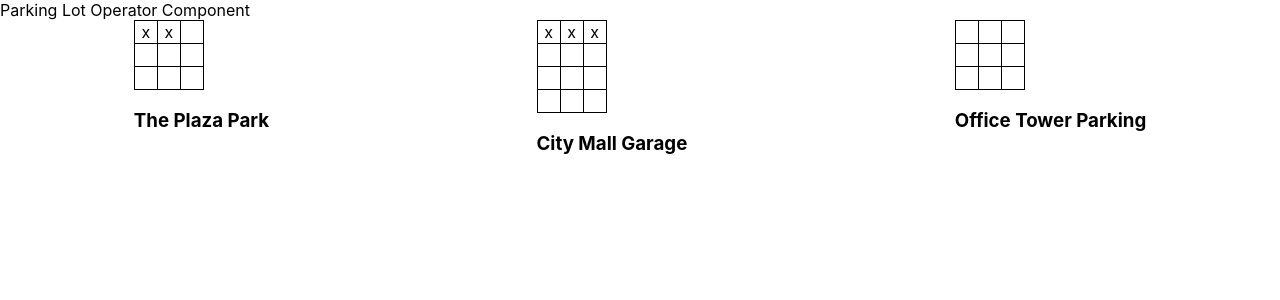
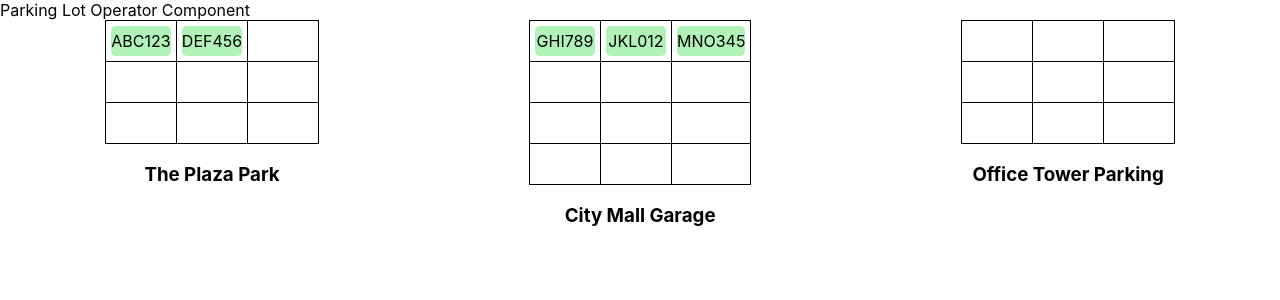
Before and after one commit to Alwyn-OOCL/day14-react-starter, a React (Create React App) app: page / in a window 1280 px wide. Shown: the top 300 px of the page. Built offline with nearby package versions, Linux system fonts and the light colour scheme.

Commit message:
[Parking Lot] feat: add and render car component

```diff
--- /dev/null
+++ b/src/component/Car.jsx
@@ -0,0 +1,19 @@
+import React from 'react';
+
+const Car = ({ licensePlate }) => {
+    return (
+        <div style={{
+            backgroundColor: '#b0f2b8',
+            borderRadius: '5px',
+            width: '100%',
+            height: '100%',
+            display: 'flex',
+            alignItems: 'center',
+            justifyContent: 'center'
+        }}>
+            {licensePlate}
+        </div>
+    );
+};
+
+export default Car;
--- a/src/component/ParkingLotSituation.jsx
+++ b/src/component/ParkingLotSituation.jsx
@@ -1,10 +1,11 @@
 import React from 'react';
+import Car from './Car';
 
 const ParkingLotSituation = () => {
     const parkingLots = [
-        { name: 'The Plaza Park', capacity: 9, cars: [true, true, false, false, false, false, false, false, false] },
-        { name: 'City Mall Garage', capacity: 12, cars: [true, true, true, false, false, false, false, false, false, false, false, false] },
-        { name: 'Office Tower Parking', capacity: 9, cars: [false, false, false, false, false, false, false, false, false] }
+        { name: 'The Plaza Park', capacity: 9, cars: ['ABC123', 'DEF456', null, null, null, null, null, null, null] },
+        { name: 'City Mall Garage', capacity: 12, cars: ['GHI789', 'JKL012', 'MNO345', null, null, null, null, null, null, null, null, null] },
+        { name: 'Office Tower Parking', capacity: 9, cars: [null, null, null, null, null, null, null, null, null] }
     ];
 
     const renderTable = (cars, rows, cols) => {
@@ -14,8 +15,8 @@ const ParkingLotSituation = () => {
             for (let j = 0; j < cols; j++) {
                 const index = i * cols + j;
                 row.push(
-                    <td key={index} style={{ border: '1px solid black', width: '20px', height: '20px', textAlign: 'center' }}>
-                        {cars[index] ? 'x' : ''}
+                    <td key={index} style={{border: '1px solid black', width: '60px', height: '30px', textAlign: 'center', padding: '5px'}}>
+                        {cars[index] ? <Car licensePlate={cars[index]}/> : ''}
                     </td>
                 );
             }
@@ -25,7 +26,7 @@ const ParkingLotSituation = () => {
     };
 
     return (
-        <div style={{ display: 'flex', justifyContent: 'space-around' }}>
+        <div style={{display: 'flex', justifyContent: 'space-around' }}>
             {parkingLots.map((lot, index) => {
                 const rows = Math.ceil(lot.capacity / 3);
                 const cols = lot.capacity / rows;
```
